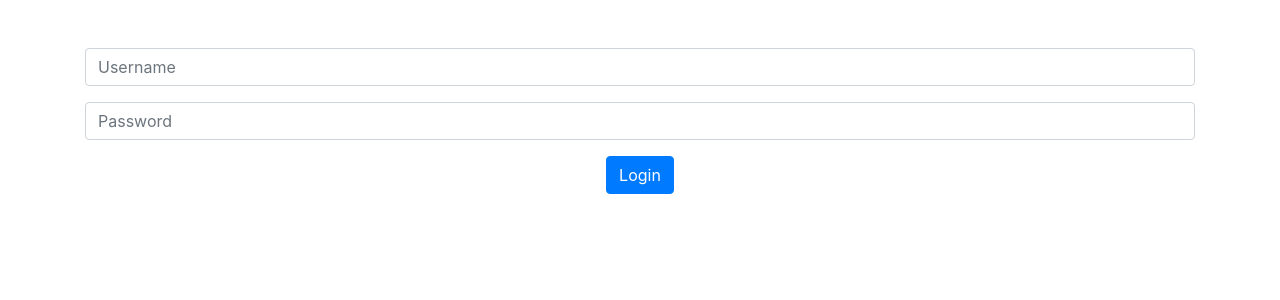
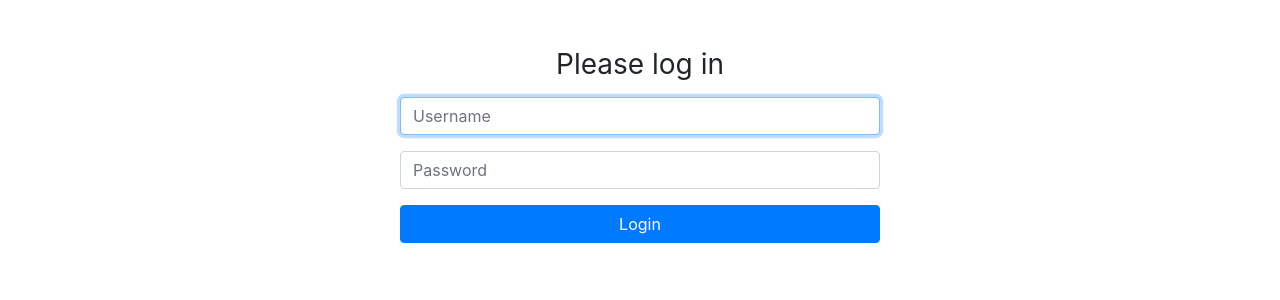
Before and after one commit to RavindTumber/bridging-cwk, a Django app: page /accounts/login/ in a window 1280 px wide. Shown: the part 58-358 px from the top of the page. Run offline with Django 3.2, Linux system fonts and the light colour scheme; some libraries are stand-ins or nearby versions.

Commit message:
Changed appearance of login page

```diff
--- a/templates/registration/login.html
+++ b/templates/registration/login.html
@@ -7,19 +7,23 @@
 
     <body>
         <div class="container mt-5 text-center">
-            {% if form.errors %}
-                <p>Incorrect username or password. Please try again.</p>
-            {% endif %}
+            <form method="POST" action="{% url 'login' %}" style="max-width: 480px; margin: auto;">
+                {% csrf_token %}
 
-            <form method="POST" action="{% url 'login' %}">
-                {% csrf_token %}
+                <h1 class="h3 mb-3 font-weight-normal">Please log in</h1>
+                {% if form.errors %}
+                    <p>Incorrect username or password. Please try again.</p>
+                {% endif %}
+
                 <div class="form-group">
-                    <input type="text" class="form-control" name="username" value="" id="username" placeholder="Username">
+                    <input type="text" class="form-control" name="username" id="username" placeholder="Username" required autofocus>
                 </div>
+
                 <div class="form-group">
-                    <input type="password" class="form-control" name="password" value="" id="password" placeholder="Password">
+                    <input type="password" class="form-control" name="password" id="password" placeholder="Password">
                 </div>
-                <button type="submit" class="btn btn-primary" id="loginBtn">Login</button>
+
+                <button type="submit" class="btn btn-primary btn-block" id="loginBtn">Login</button>
                 <input type="hidden" name="next" value="{{ next }}" />
             </form>
         </div>
```
